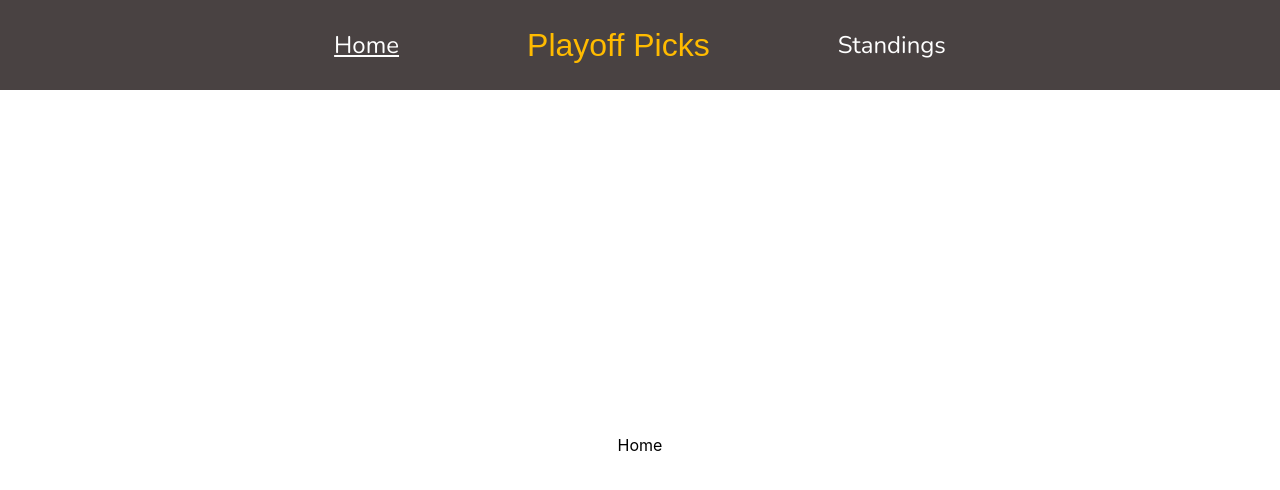
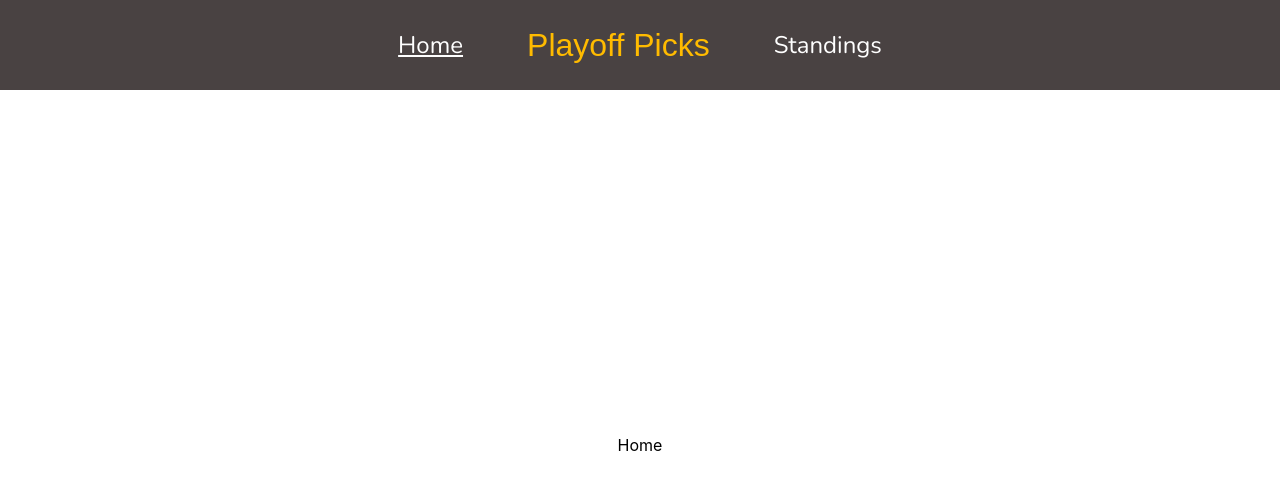
Before and after one commit to Jackk81524/PlayoffPicks, a React (Create React App) app in the folder client/: page / in a window 1280 px wide. Shown: the top 490 px of the page. Built offline with nearby package versions, Linux system fonts and the light colour scheme; a web font is replaced by a local one.

Commit message:
tighten gap

```diff
--- a/client/src/Navbar/index.scss
+++ b/client/src/Navbar/index.scss
@@ -11,7 +11,7 @@
     display: flex;
     align-items: center;
     justify-content: center;
-    gap: 10%;
+    gap: 5%;
 
     h1 {
         color: rgb(255, 187, 0);
```
